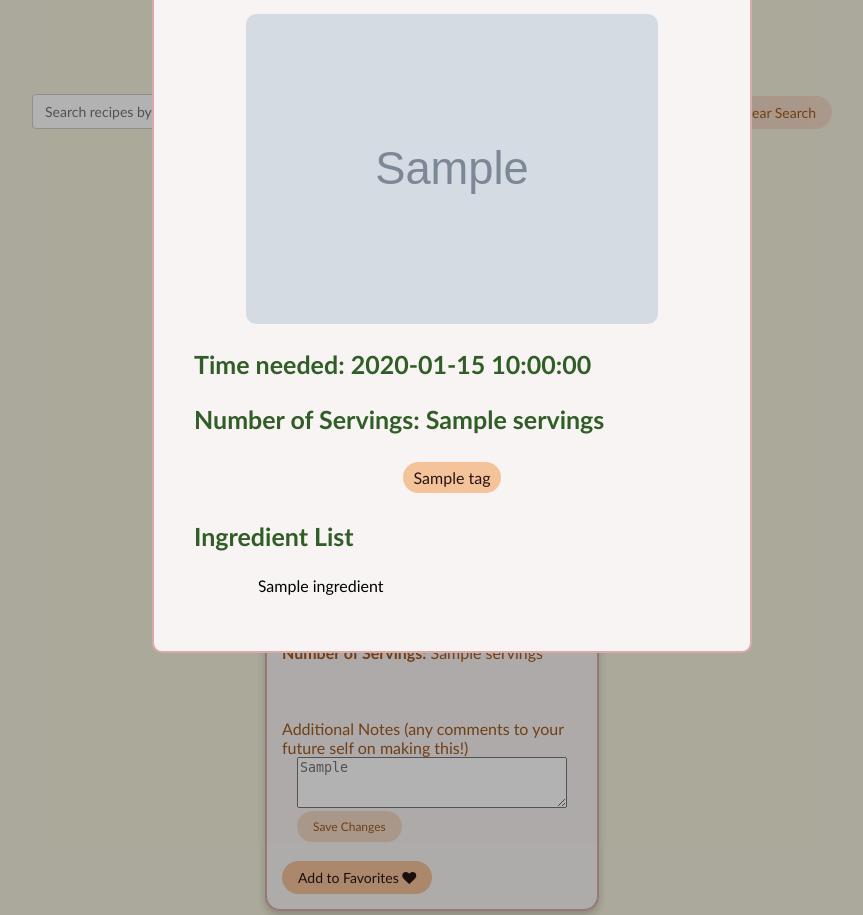
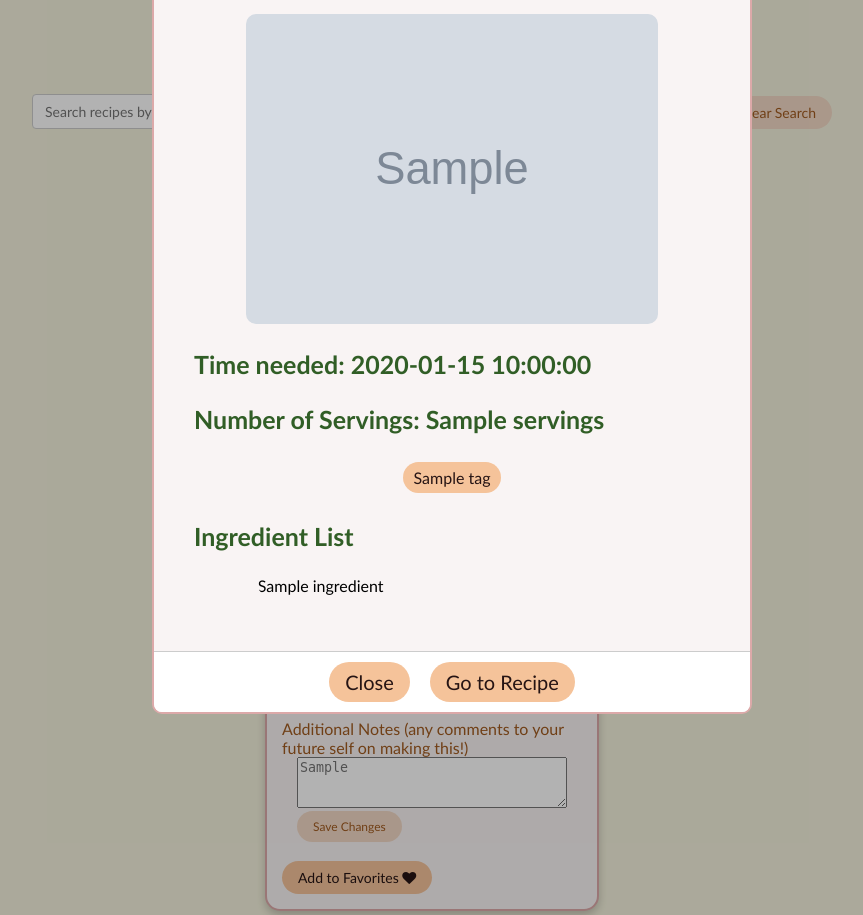
Before and after one commit to kaylaxu15/pantry_2_plate, a Flask app: template templates/prototype_finished_recipes.html in a window 1280 px wide, after a click that opens the changed part. Shown: the part 174-1089 px from the top of the page, without its empty margins (208-1071 px from the left). Run offline with Flask 3, Linux system fonts and the light colour scheme; the template is opened without the code that fills it: most values are stand-ins (such as "Sample title", 1, 10 or a date in 2020); grey boxes marked "Sample" are stand-in pictures; some libraries are stand-ins or nearby versions.

Commit message:
add modal footer

```diff
--- a/templates/prototype_finished_recipes.html
+++ b/templates/prototype_finished_recipes.html
@@ -124,6 +124,10 @@
                                 <li>{{ ingredient }}</li>
                             {% endfor %}
                         </ul>
+                    </div>
+                    <div class="modal-footer">
+                        <button style="font-size:20px; padding: 8px 16px;" onMouseOver="this.style.backgroundColor='#ce8c56'" onMouseOut="this.style.backgroundColor='#f5c39a'" onclick="closeModal('modal{{ loop.index }}')">Close</button>
+                        <button style="font-size:20px; padding: 8px 16px;" onMouseOver="this.style.backgroundColor='#ce8c56'" onMouseOut="this.style.backgroundColor='#f5c39a'" onclick="window.location.href='/recipe_page?recipe={{recipe._id}}'">Go to Recipe</button>
                     </div>
                     </div>
                 </div>
```
